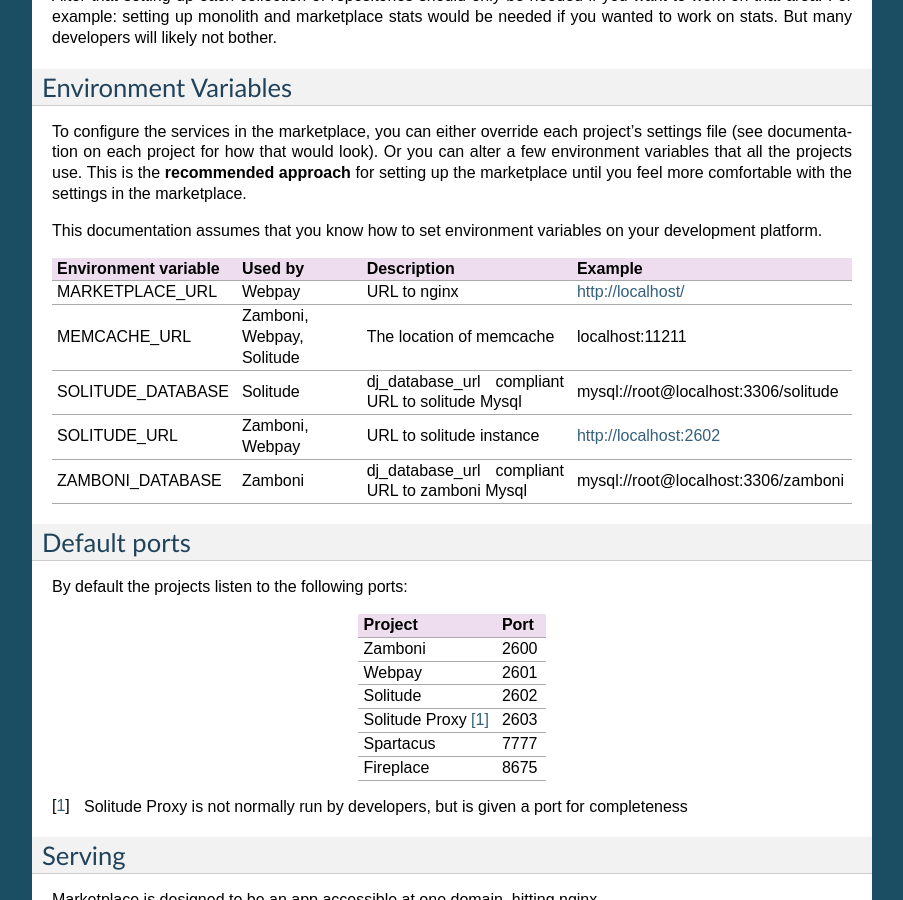
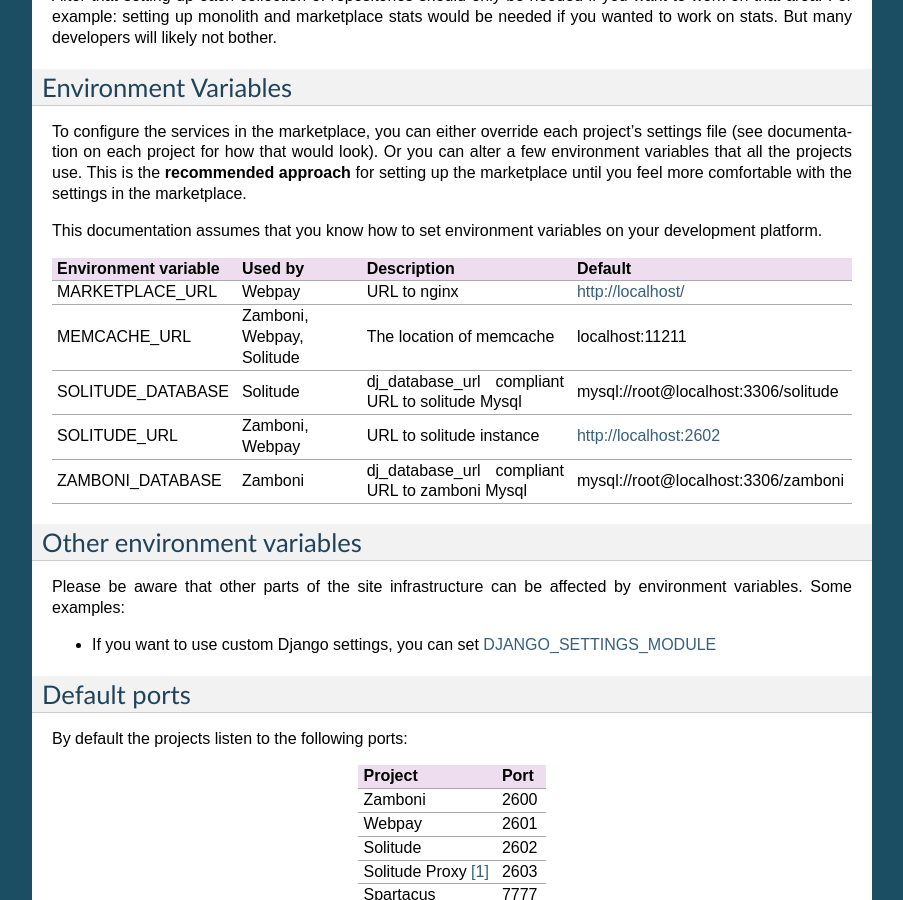
Before and after one commit to mozilla/marketplace-docs, a Sphinx documentation site: the page built from docs/topics/setup.rst, in a window 1280 px wide and 900 px high, scrolled down 679 px. Shown: the whole window, without its empty margins (198-1101 px from the left). Built offline with Sphinx 7.4.7, drawn with Linux system fonts in a browser that asks for light colours; some of the changed text lies outside the part shown.

Commit message:
some notes about envs

```diff
--- a/docs/topics/setup.rst
+++ b/docs/topics/setup.rst
@@ -65,7 +65,7 @@ This documentation assumes that you know how to set environment variables on
 your development platform.
 
 +----------------------+--------------------+----------------------------+--------------------------------------+
-+ Environment variable | Used by            | Description                | Example                              |
++ Environment variable | Used by            | Description                | Default                              |
 +======================+====================+============================+======================================+
 | MARKETPLACE_URL      | Webpay             | URL to nginx               | http://localhost/                    |
 +----------------------+--------------------+----------------------------+--------------------------------------+
@@ -80,6 +80,15 @@ your development platform.
 | ZAMBONI_DATABASE     | Zamboni            | dj_database_url compliant  | mysql://root@localhost:3306/zamboni  |
 |                      |                    | URL to zamboni Mysql       |                                      |
 +----------------------+--------------------+----------------------------+--------------------------------------+
+
+Other environment variables
+---------------------------
+
+Please be aware that other parts of the site infrastructure can be affected by
+environment variables. Some examples:
+
+* If you want to use custom Django settings, you can set
+  `DJANGO_SETTINGS_MODULE <https://docs.djangoproject.com/en/dev/topics/settings/#designating-the-settings>`_
 
 Default ports
 -------------
```
